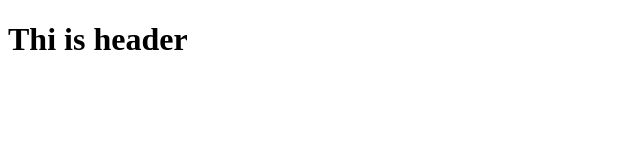
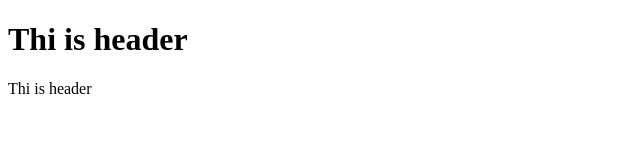
Before and after one commit to kowinko001/GITTESTING, a plain HTML site: page index.html in a window 1280 px wide. Shown: the whole page, without its empty margins (0-640 px from the left). Drawn offline with Linux system fonts and the light colour scheme.

Commit message:
added header tag in index.html

```diff
--- a/index.html
+++ b/index.html
@@ -8,5 +8,7 @@
 </head>
 <body>
     <h1>Thi is header</h1>
+
+    <header>Thi is header</header>
 </body>
 </html>
```
